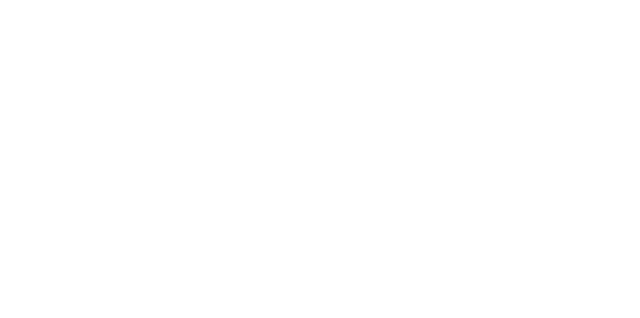
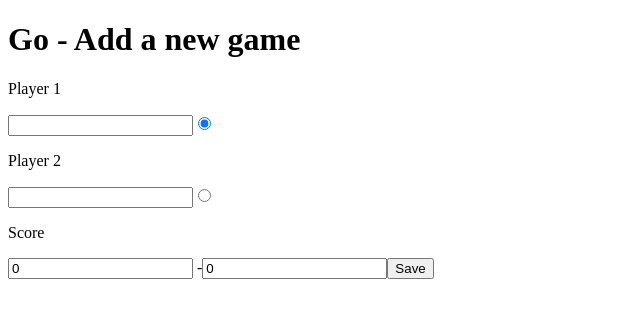
Before and after one commit to borlaym/eloquent, a React (Create React App) app: page /group/asasca2csalmcsac13noiubc/add in a window 1280 px wide. Shown: the top 318 px of the page, without its empty margins (0-640 px from the left). Built offline with nearby package versions, Linux system fonts and the light colour scheme.

Commit message:
AddGameScreen

```diff
--- a/src/screens/AddGameScreen.tsx
+++ b/src/screens/AddGameScreen.tsx
@@ -1,3 +1,44 @@
-export default function SelectGroupScreen() {
-	return null
+import * as React from 'react';
+import { Link, match } from 'react-router-dom';
+import { State, Group } from '../types';
+import { connect } from 'react-redux';
+
+interface Props {
+	match: match<{ groupId: string }>,
+	group?: Group
+};
+
+function AddGameScreen({ group }: Props) {
+	const [player1, setPlayer1] = React.useState('');
+	const [player2, setPlayer2] = React.useState('');
+	const [score1, setScore1] = React.useState(0);
+	const [score2, setScore2] = React.useState(0);
+	const [winner, setWinner] = React.useState(0);
+	if (!group) {
+		return (<h1>Group not found</h1>);
+	}
+	return (
+		<div>
+			<h1>{group.name} - Add a new game</h1>
+			<p>Player 1</p>
+			<input type="text" value={player1} onChange={event => setPlayer1(event.target.value)} />
+			<input type="radio" name="winner" value="0" checked={winner === 0} onChange={event => event.target.value === '0' && setWinner(0)} />
+			<p>Player 2</p>
+			<input type="text" value={player2} onChange={event => setPlayer2(event.target.value)} />
+			<input type="radio" name="winner" value="1" checked={winner === 1} onChange={event => event.target.value === '1' && setWinner(1)} />
+			<p>Score</p>
+			<input type="number" value={score1} onChange={event => setScore1(parseInt(event.target.value, 10))} /> -
+			<input type="number" value={score2} onChange={event => setScore2(parseInt(event.target.value, 10))} />
+			<button>Save</button>
+		</div>
+	);
 }
+
+function mapStateToProps(state: State, ownProps: Props): Props {
+	return {
+		match: ownProps.match,
+		group: state.groups.find(group => group.id === ownProps.match.params.groupId)
+	}
+}
+
+export default connect(mapStateToProps)(AddGameScreen);
--- a/src/screens/GameDetailsScreen.tsx
+++ b/src/screens/GameDetailsScreen.tsx
@@ -9,7 +9,7 @@
 	game?: Game
 };
 
-function MatchListScreen({ group, game }: Props) {
+function GameDetailsScreen({ group, game }: Props) {
 	if (!group || !game) {
 		return (<h1>Game not found</h1>);
 	}
@@ -35,4 +35,4 @@
 	};
 }
 
-export default connect(mapStateToProps)(MatchListScreen);
+export default connect(mapStateToProps)(GameDetailsScreen);
--- a/src/screens/GameListScreen.tsx
+++ b/src/screens/GameListScreen.tsx
@@ -25,6 +25,8 @@
 				))}
 			</ul>
 
+			<Link to={`/group/${group.id}/add`}>Add new game</Link>
+
 		</div>
 	);
 }
```
